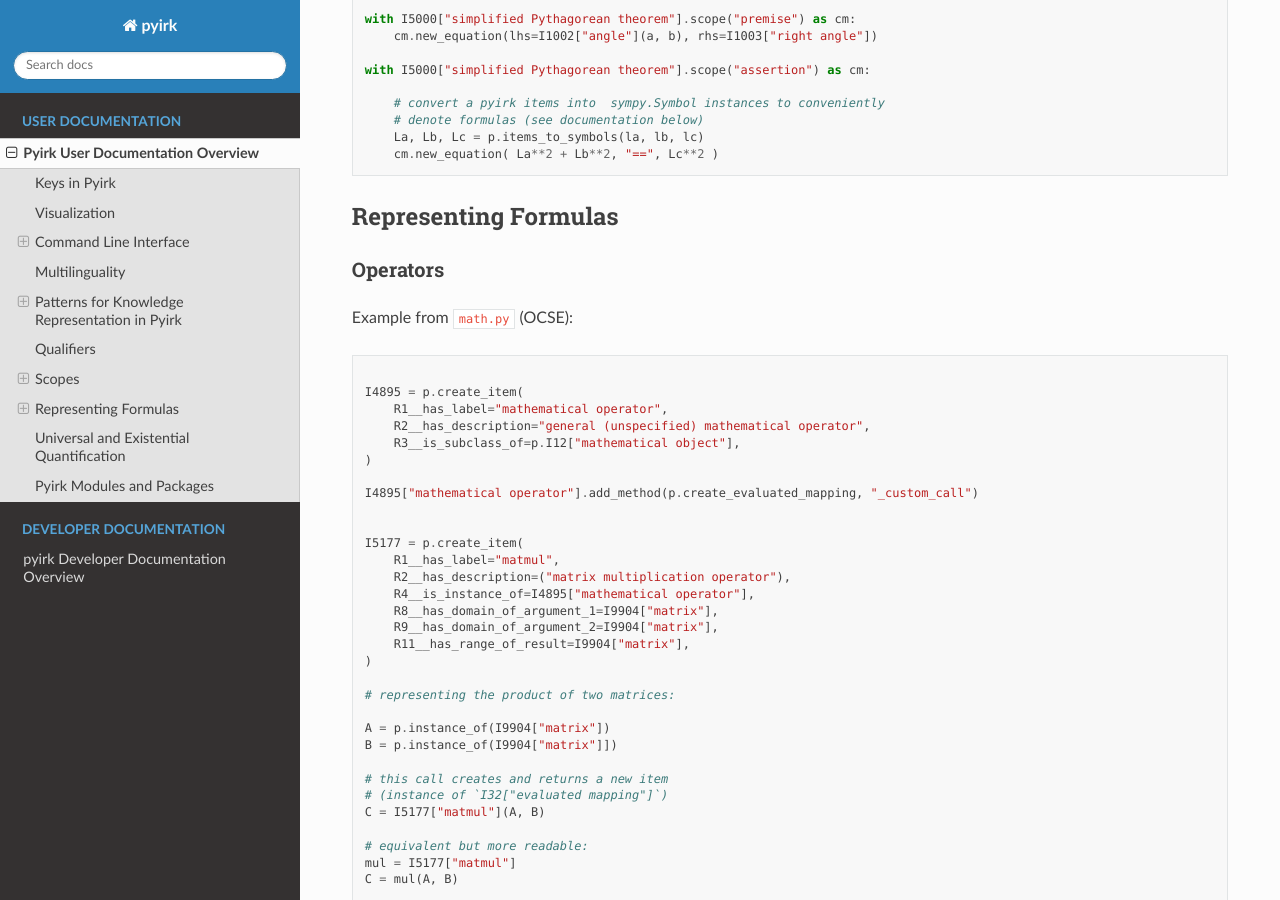
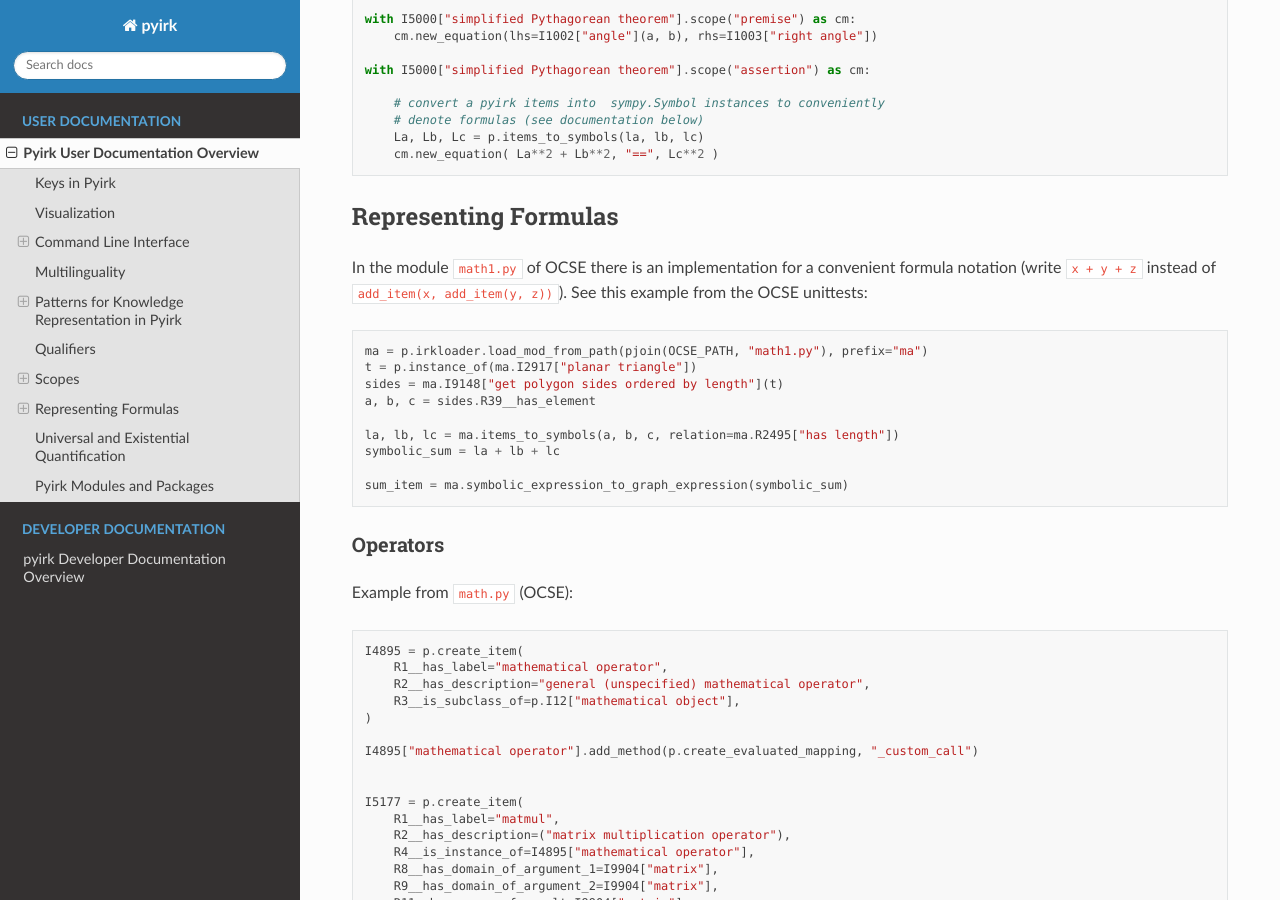
Before and after one commit to ackrep-org/pyirk-core, a Sphinx documentation site: the page built from docs/source/userdoc/overview.md, in a window 1280 px wide and 900 px high, scrolled down 6161 px. Built offline with Sphinx 7.4.7 and the Read the Docs theme 2.0.0, drawn with Linux system fonts in a browser that asks for light colours; the version number could not be read and is left out.

Commit message:
userdoc/overview.md: representation of formulas

````diff
--- a/docs/source/userdoc/overview.md
+++ b/docs/source/userdoc/overview.md
@@ -264,6 +264,20 @@ with I5000["simplified Pythagorean theorem"].scope("assertion") as cm:
 (sec_formulas)=
 ## Representing Formulas
 
+In the module `math1.py` of OCSE there is an implementation for a convenient formula notation (write `x + y + z` instead of `add_item(x, add_item(y, z))`). See this example from the OCSE unittests:
+
+```python
+ma = p.irkloader.load_mod_from_path(pjoin(OCSE_PATH, "math1.py"), prefix="ma")
+t = p.instance_of(ma.I2917["planar triangle"])
+sides = ma.I9148["get polygon sides ordered by length"](t)
+a, b, c = sides.R39__has_element
+
+la, lb, lc = ma.items_to_symbols(a, b, c, relation=ma.R2495["has length"])
+symbolic_sum = la + lb + lc
+
+sum_item = ma.symbolic_expression_to_graph_expression(symbolic_sum)
+```
+
 (sec_operators)=
 ### Operators
 
@@ -271,7 +285,6 @@ Example from `math.py` (OCSE):
 
 
 ```python
-
 I4895 = p.create_item(
     R1__has_label="mathematical operator",
     R2__has_description="general (unspecified) mathematical operator",
````
